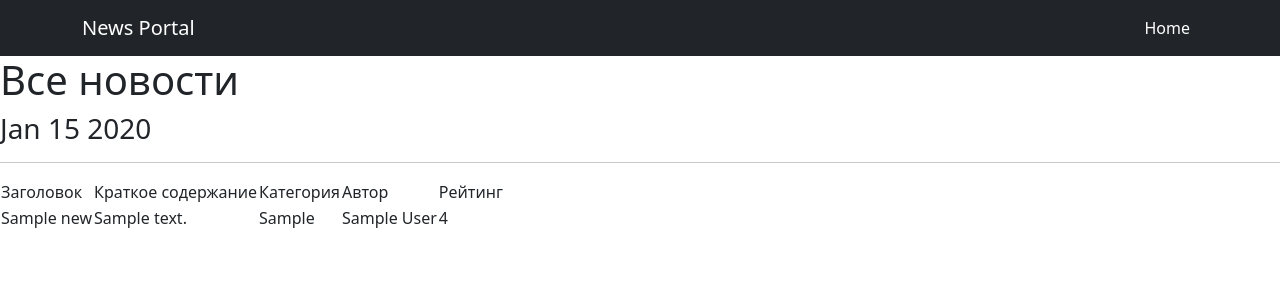
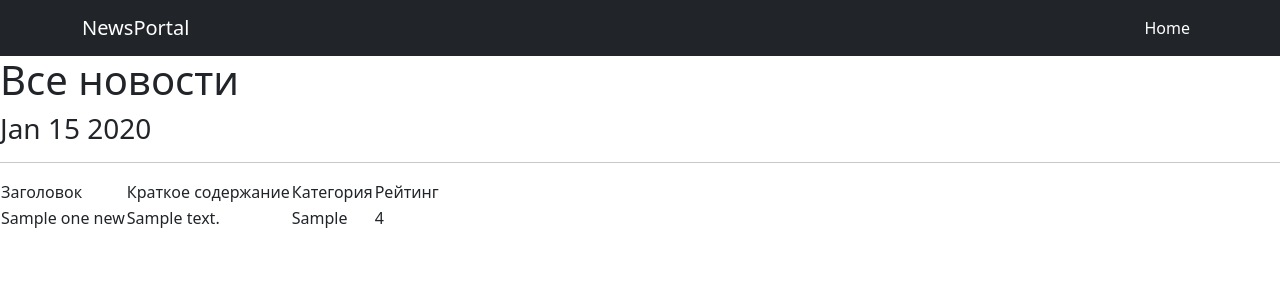
Before and after one commit to MonkasteR/NewsPortal, a Django app: template templates/all_news.html in a window 1280 px wide. Shown: the top 300 px of the page. Run offline with Django 4.2, Linux system fonts and the light colour scheme; the template is opened without the code that fills it: most values are stand-ins (such as "Sample title", 1, 10 or a date in 2020).

Commit message:
Админка работает, новости работают

```diff
--- a/News/urls.py
+++ b/News/urls.py
@@ -20,5 +20,5 @@ from .views import PostList, PostDetail
 
 urlpatterns = [
     path('', PostList.as_view()),
-    path('int:pk', PostDetail.as_view()),
+    path('<int:pk>', PostDetail.as_view()),
 ]
--- a/templates/all_news.html
+++ b/templates/all_news.html
@@ -18,17 +18,17 @@
                 <td>Заголовок</td>
                 <td>Краткое содержание</td>
                 <td>Категория</td>
-                <td>Автор</td>
+{#                <td>Автор</td>#}
                 <td>Рейтинг</td>
             </tr>
 
-            {% for x in all_news %}
+            {% for one_news in all_news %}
                 <tr>
-                    <td>{{ x.title }}</td>
-                    <td>{{ x.text|truncatechars:20 }}</td>
-                    <td>{{ x.postCategory }}</td>
-                    <td>{{ x.author }}</td>
-                    <td>{{ x.rating }}</td>
+                    <td>{{ one_news.title }}</td>
+                    <td>{{ one_news.text|truncatechars:20 }}</td>
+                    <td>{{ one_news.postCategory }}</td>
+{#                    <td>{{ one_news.author }}</td>#}
+                    <td>{{ one_news.rating }}</td>
                 </tr>
             {% endfor %}
 
--- a/templates/flatpages/default.html
+++ b/templates/flatpages/default.html
@@ -2,24 +2,22 @@
 {% load static %}
 <html lang="en">
     <head>
-    <meta charset="utf-8"/>
-    <meta name="viewport" content="width=device-width, initial-scale=1, shrink-to-fit=no"/>
-    <meta name="description" content=""/>
-    <meta name="author" content=""/>
+        <meta charset="utf-8" />
+        <meta name="viewport" content="width=device-width, initial-scale=1, shrink-to-fit=no" />
+        <meta name="description" content="" />
+        <meta name="author" content="" />
         <title>{% block title %} {{ flatpage.title } {% endblock title %}</title>
         <!-- Favicon-->
-    <link rel="icon" type="image/x-icon" href={% static 'assets/favicon.ico' %}/>
+        <link rel="icon" type="image/x-icon" href={% static 'assets/favicon.ico' %} />
         <!-- Core theme CSS (includes Bootstrap)-->
-    <link href={% static 'css/styles.css' %} rel="stylesheet"/>
+        <link href={% static 'css/styles.css' %} rel="stylesheet" />
     </head>
     <body>
         <!-- Responsive navbar-->
         <nav class="navbar navbar-expand-lg navbar-dark bg-dark">
             <div class="container">
-        <a class="navbar-brand" href="#">News Portal</a>
-        <button class="navbar-toggler" type="button" data-bs-toggle="collapse" data-bs-target="#navbarSupportedContent"
-                aria-controls="navbarSupportedContent" aria-expanded="false" aria-label="Toggle navigation"><span
-                class="navbar-toggler-icon"></span></button>
+                <a class="navbar-brand" href="#">NewsPortal</a>
+                <button class="navbar-toggler" type="button" data-bs-toggle="collapse" data-bs-target="#navbarSupportedContent" aria-controls="navbarSupportedContent" aria-expanded="false" aria-label="Toggle navigation"><span class="navbar-toggler-icon"></span></button>
                 <div class="collapse navbar-collapse" id="navbarSupportedContent">
                     <ul class="navbar-nav ms-auto mb-2 mb-lg-0">
                         <li class="nav-item"><a class="nav-link active" aria-current="page" href="#">Home</a></li>
```
Lines whose indentation alone changed are shown as unchanged.
